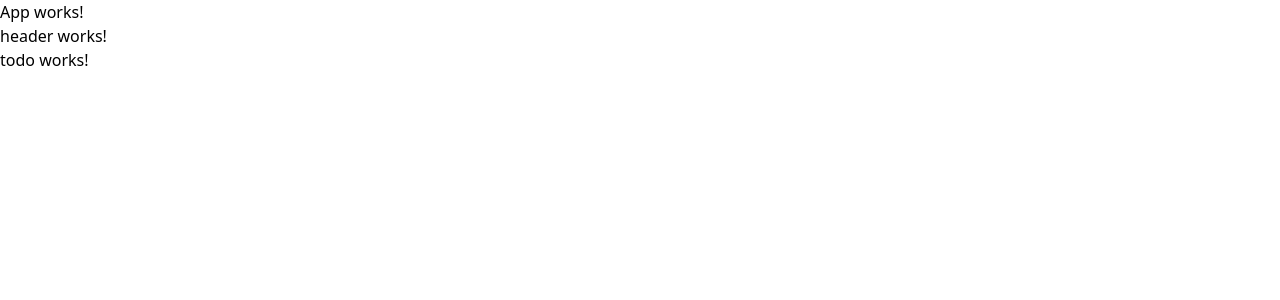
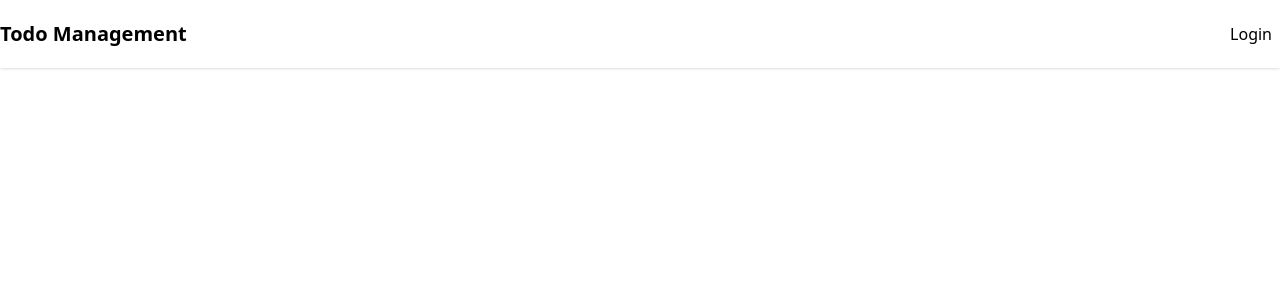
Before and after one commit to joaodos3v/angular_todo_management_app, an Angular app: page /todo in a window 1280 px wide. Shown: the top 300 px of the page. Built offline with nearby package versions, Linux system fonts and the light colour scheme.

Commit message:
feat: create header layout (9:23)

```diff
--- a/src/app/shared/layouts/header/header.component.html
+++ b/src/app/shared/layouts/header/header.component.html
@@ -1 +1,9 @@
-<p>header works!</p>
+<header class="app-header">
+  <div class="container flex items-center justify-between">
+    <h4 class="font-bold text-xl">Todo Management</h4>
+
+    <div>
+      <div class="px-2 font-medium cursor-pointer">Login</div>
+    </div>
+  </div>
+</header>
```
